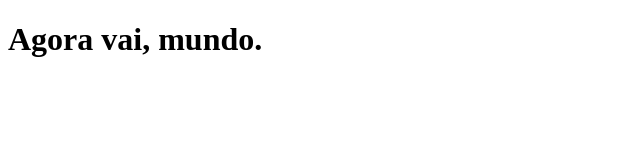
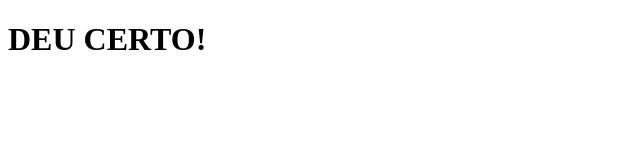
Before and after one commit to victorpaliari/projetopep, a plain HTML site: page index.html in a window 1280 px wide. Shown: the whole page, without its empty margins (0-640 px from the left). Drawn offline with Linux system fonts and the light colour scheme.

Commit message:
testando se o clone deu certo

```diff
--- a/index.html
+++ b/index.html
@@ -7,6 +7,6 @@
     <title>Document</title>
 </head>
 <body>
-    <h1>Agora vai, mundo.</h1>
+    <h1>DEU CERTO!</h1>
 </body>
 </html>
```
